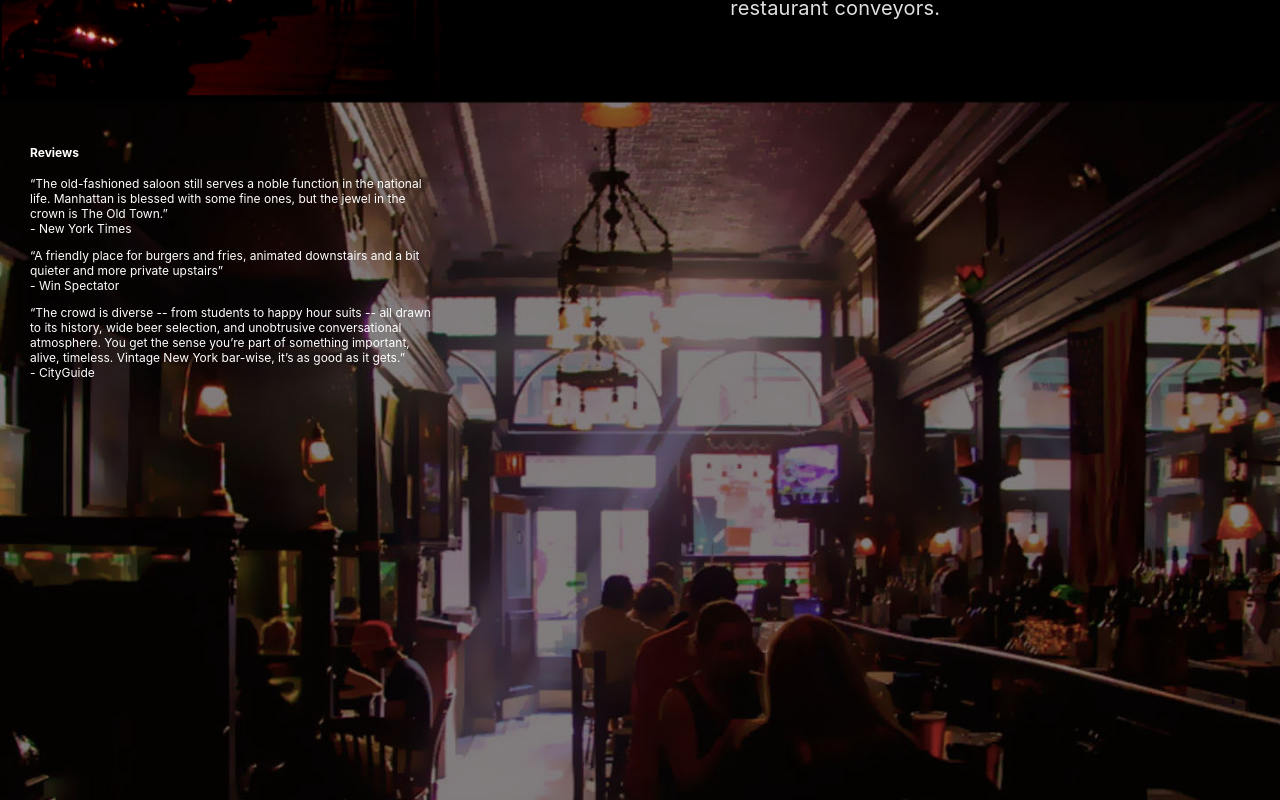
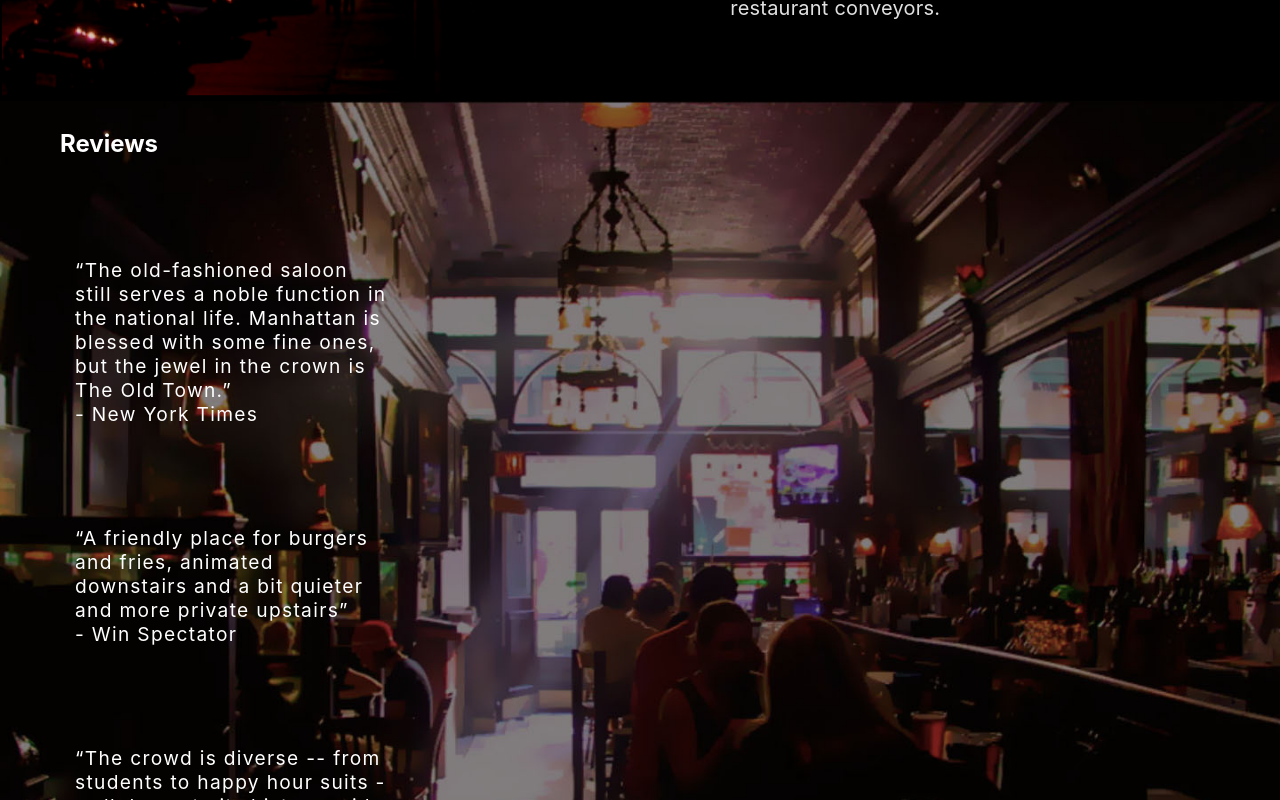
Before and after one commit to fkaltman/Old-Town-Bar, a React (Create React App) app: page / in a window 1280 px wide. Shown: the part 1720-2520 px from the top of the page. Built offline with nearby package versions, Linux system fonts and the light colour scheme.

Commit message:
reviews section

```diff
--- a/src/App.css
+++ b/src/App.css
@@ -230,7 +230,17 @@ body {
   text-align: left;
   max-height: 5%;
 }
-
+.reviewstext > p {
+  font-family: SFProText;
+  font-size: 1.6em;
+  margin: 100px 45px;
+  letter-spacing: 1.31px;
+}
+.reviewstext > h4 {
+  font-family: SFProText;
+  font-size: 2em;
+  margin: 0 30px;
+}
 .contact-page {
   background-color: #060403;
   padding: 5vw;
```
